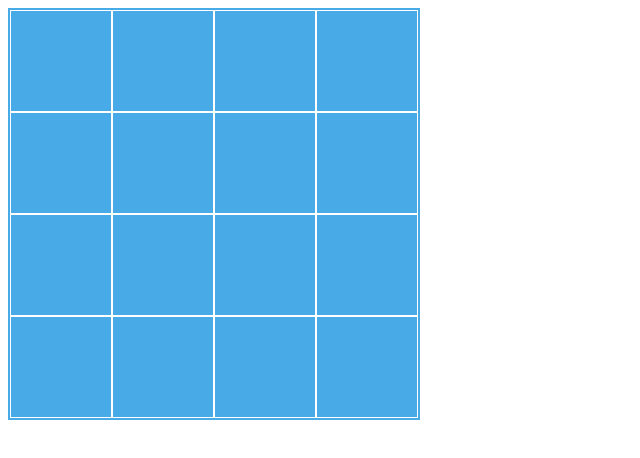
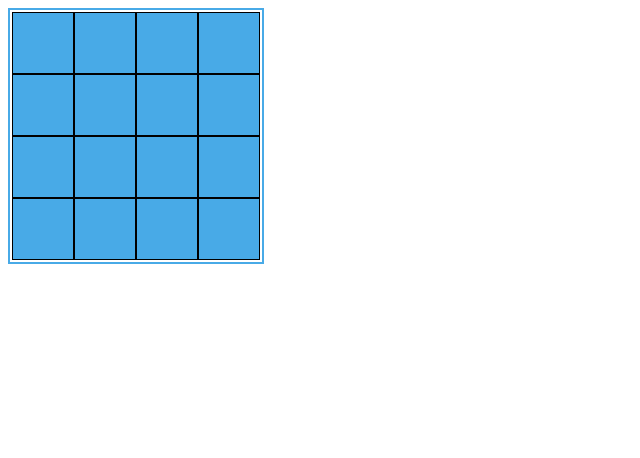
Before and after one commit to sergeymaksimenko/Coubs, a plain HTML site: page index.html in a window 1280 px wide. Shown: the whole page, without its empty margins (0-640 px from the left). Drawn offline with Linux system fonts and the light colour scheme.

Commit message:
comment me

```diff
--- a/css/styles.css
+++ b/css/styles.css
@@ -1,11 +1,21 @@
 .coub {
-    width: 100px;
-    height: 100px;
-    float: left;
-    background-color: rgb(72,170,231);
+    width: 50px;
+    height: 50px;
+    background-color: rgb(72, 170, 231);
+    border: solid 1px;
+    padding: 5px;
 }
-table {
-border: solid 2px rgb(72,170,231);
+
+.table {
+    border: solid 2px rgb(72, 170, 231);
+    width: fit-content;
+    height: fit-content;
+    padding: 2px;
 
 
 }
+
+.row {
+    display: flex;
+
+}
--- a/index.html
+++ b/index.html
@@ -8,65 +8,32 @@
 
 </head>
 <body>
-<table rules="groups">
-    <tr>
-        <td>
+
+<div class="table">
+    <div class="row">
         <div class="coub"></div>
-        </td>
-        <td>
         <div class="coub"></div>
-        </td>
-        <td>
         <div class="coub"></div>
-        </td>
-        <td>
         <div class="coub"></div>
-        </td>
-    </tr>
-    <tr>
-        <td>
+    </div>
+    <div class="row">
         <div class="coub"></div>
-        </td>
-        <td>
         <div class="coub"></div>
-        </td>
-        <td>
         <div class="coub"></div>
-        </td>
-        <td>
         <div class="coub"></div>
-        </td>
-    </tr>
-    <tr>
-        <td>
+    </div>
+    <div class="row">
         <div class="coub"></div>
-        </td>
-        <td>
         <div class="coub"></div>
-        </td>
-        <td>
         <div class="coub"></div>
-        </td>
-        <td>
         <div class="coub"></div>
-        </td>
-    </tr>
-    <tr>
-        <td>
+    </div>
+    <div class="row">
         <div class="coub"></div>
-        </td>
-        <td>
         <div class="coub"></div>
-        </td>
-        <td>
         <div class="coub"></div>
-        </td>
-        <td>
         <div class="coub"></div>
-        </td>
-    </tr>
-</table>
-
-</table>
+    </div>
+</div>
 </body>
 </html>
--- a/js/script.js
+++ b/js/script.js
@@ -0,0 +1,4 @@
+function cellFunction() {
+
+
+}
```
Lines whose indentation alone changed are shown as unchanged.
